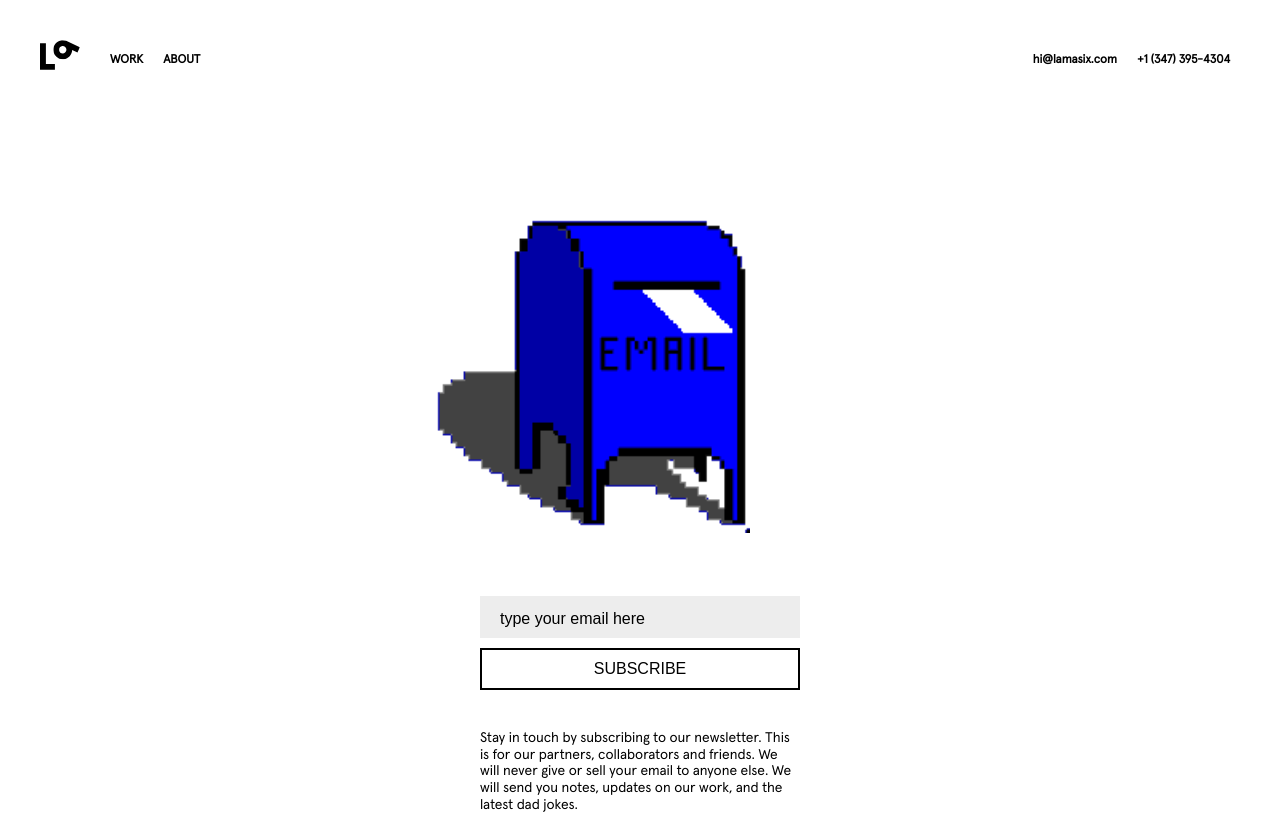
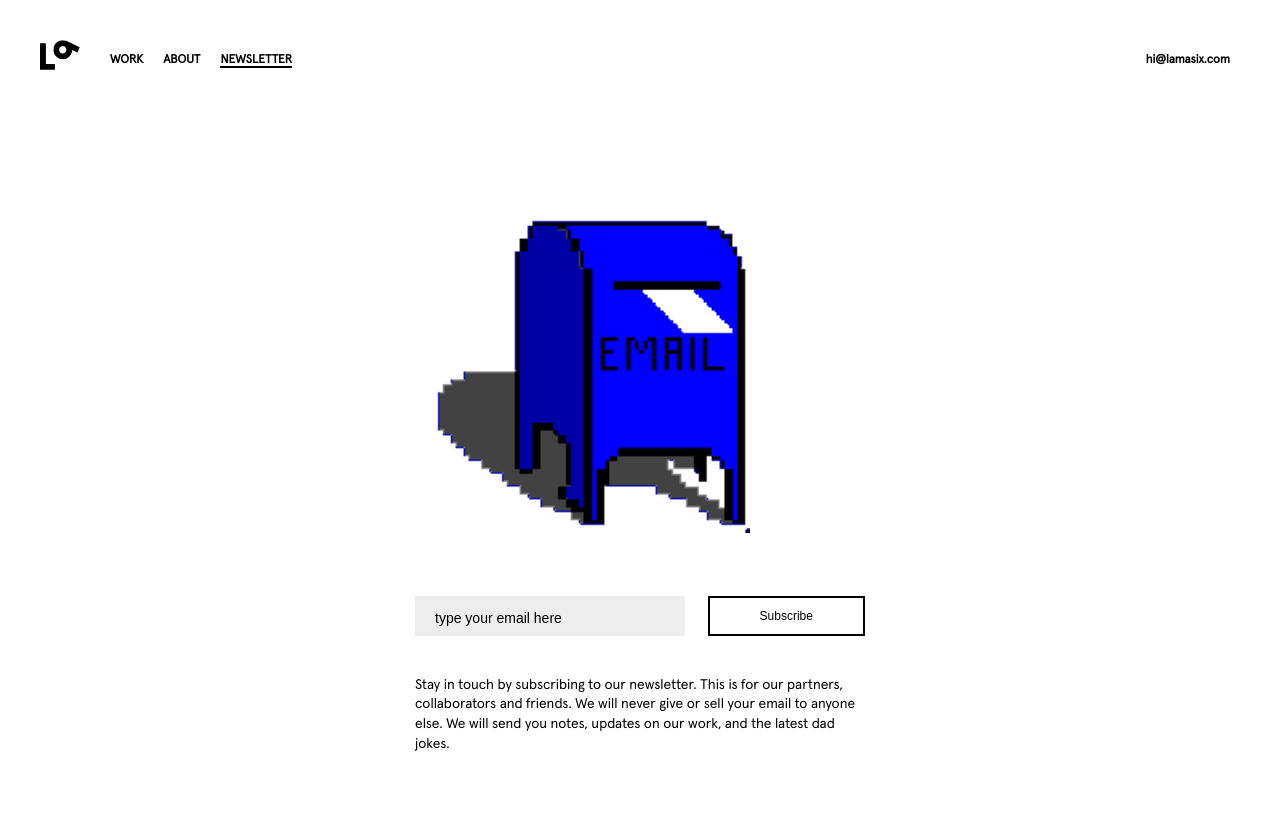
Before and after one commit to maxkirchoff/lamasix.com, a Vue app: page /sign-up in a window 1280 px wide. After the commit the page ends 800 px from the top, so only its background shows below. Built offline with nearby package versions, Linux system fonts and the light colour scheme; a small style sheet from the web is missing.

Commit message:
added newsletter

```diff
--- a/src/App.vue
+++ b/src/App.vue
@@ -37,6 +37,7 @@
           <li><router-link to="/" class='sm-only' v-on:click.native="closeMenu">Home</router-link></li>
           <li><router-link to="/work" v-on:click.native="closeMenu">Work</router-link></li>
           <li><router-link to="/about" v-on:click.native="closeMenu">About</router-link></li>
+          <li><router-link to="/sign-up" v-on:click.native="closeMenu">Newsletter</router-link></li>
           <li><a href="mailto:hi@lamasix.com" class='sm-only' v-on:click.native="closeMenu">Contact</a></li>
         </ul>
       </nav>
@@ -44,7 +45,6 @@
       <div id="contact-info" alt="Contact Information" class='sm-hidden'>
         <ul>
           <li><a href="mailto:hi@lamasix.com">hi@lamasix.com</a></li>
-          <li><a href="tel:1-347-395-4304">+1 (347) 395-4304</a></li>
         </ul>
       </div>
     </header>
--- a/src/components/SignUp.vue
+++ b/src/components/SignUp.vue
@@ -6,7 +6,6 @@
       <div id="mc_embed_signup">
         <form action="//lamasix.us16.list-manage.com/subscribe/post?u=543c25805cf05076563093e23&amp;id=233ea62b4c" method="post" id="mc-embedded-subscribe-form" name="mc-embedded-subscribe-form" class="validate" target="_blank" novalidate>
             <div id="mc_embed_signup_scroll">
-
         <div class="mc-field-group">
         	<label for="mce-EMAIL">Email Address</label>
         	<input type="email" value="" name="EMAIL" class="required email" id="mce-EMAIL" v-bind:placeholder="inputPlaceholder" v-on:focus="clearPlaceholder" v-on:blur="newPlaceholder" />
@@ -108,7 +107,29 @@
     }
 
     form {
-      margin-top: 60px;
+      margin: 60px auto 0;
+      max-width: 450px;
+
+      #mc_embed_signup_scroll {
+        @media (min-width: $sm-width-min) {
+          .mc-field-group, .submit {
+            float: left;
+          }
+          .mc-field-group {
+            width: 60%;
+            margin-right: 5%;
+          }
+          .submit {
+            width: 35%;
+          }
+        }
+
+        &:after {
+          content: "";
+          display: block;
+          clear: both;
+        }
+      }
 
       label {
         display: none;
@@ -123,25 +144,20 @@
         width: 100%;
 
         @media (min-width: $sm-width-min) {
-          width: 60%;
-          margin-left: auto;
-          margin-right: auto;
+          width: 100%;
+          margin: 0;
         }
         @media (min-width: $md-width-min) {
-          width: 40%;
         }
 
         &[type="email"] {
+          font-size: 14px;
           padding: 14px 20px 10px;
           background: #ededed;
           border: none;
           text-transform: lowercase;
           width: calc(100% - 40px);
-          @media (min-width: $sm-width-min) {
-            width: calc(60% - 40px);
-          }
           @media (min-width: $md-width-min) {
-            width: calc(40% - 40px);
           }
         }
 
@@ -150,7 +166,13 @@
           margin-top: 10px;
           border: 2px solid #000;
           background: #fff;
-          text-transform: uppercase;
+          text-transform: capitalize;
+          font-size: 12px;
+
+          @media (min-width: $sm-width-min) {
+            margin: 0;
+            padding: 11px;
+          }
 
           &[disabled="disabled"] {
             opacity: 0.1;
@@ -180,16 +202,16 @@
     margin-top: 40px;
     text-align: left;
     font-size: 16px;
-    line-height: 1.2em;
+    line-height: 1.4em;
 
     @media (min-width: $sm-width-min) {
       font-size: 14px;
-      width: 60%;
+      width: 450px;
+      max-width: 450px;
       margin-left: auto;
       margin-right: auto;
     }
     @media (min-width: $md-width-min) {
-      width: 40%;
     }
   }
 }
```
Lines whose indentation alone changed are shown as unchanged.
